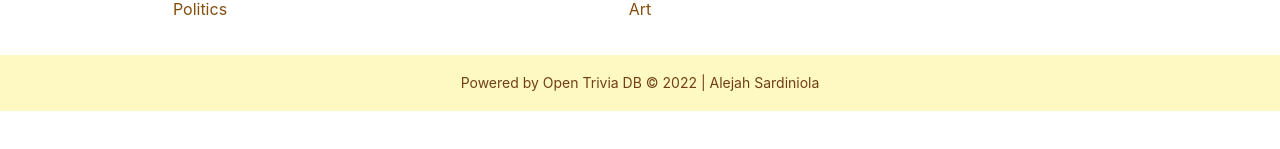
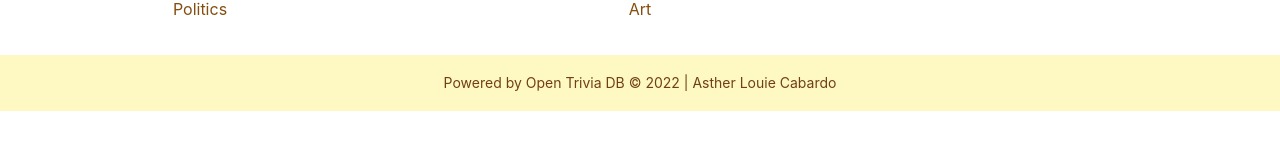
Before and after one commit to Aljhsrdnl/trivia-quiz, a Vue app: page / in a window 1280 px wide. Shown: the part 637-786 px from the top of the page. Built offline with nearby package versions, Linux system fonts and the light colour scheme.

Commit message:
Update App.vue

```diff
--- a/src/App.vue
+++ b/src/App.vue
@@ -14,7 +14,7 @@
     <router-view />
     <footer class="bg-yellow-100 h-14 flex items-center mt-10 absolute -bottom-20 w-full">
       <div class="max-w-7xl block mx-auto">
-        <p class="text-sm text-yellow-900 text-center">Powered by Open Trivia DB © 2022 | Alejah Sardiniola</p>
+        <p class="text-sm text-yellow-900 text-center">Powered by Open Trivia DB © 2022 | Asther Louie Cabardo</p>
       </div>
     </footer>
   </div>
```
